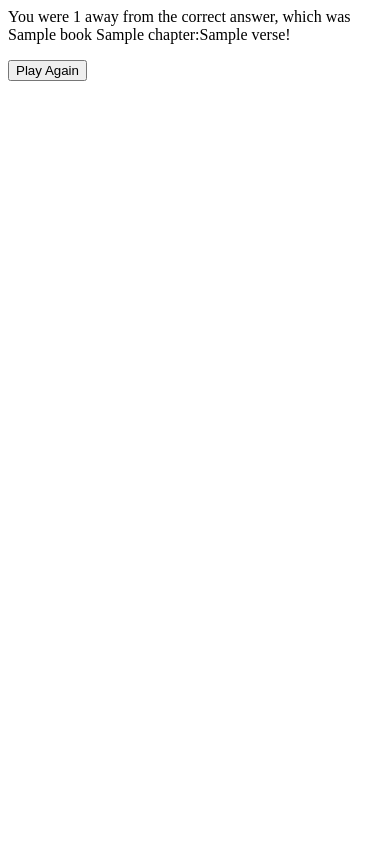
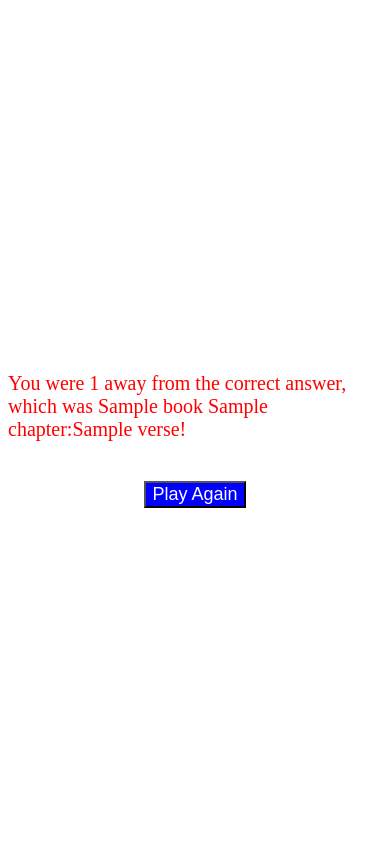
Before and after one commit to howcouldyouforgetthisusername/bible-guesser, a Flask app: template bible_guesser/templates/post_guess.html in a window 390 px wide. Before the commit the page ends 81 px from the top, so only its background shows below. Run offline with Flask 3, Linux system fonts and the light colour scheme; the template is opened without the code that fills it: most values are stand-ins (such as "Sample title", 1, 10 or a date in 2020).

Commit message:
feat: restyle the webpages

```diff
--- a/bible_guesser/templates/post_guess.html
+++ b/bible_guesser/templates/post_guess.html
@@ -1,6 +1,11 @@
-{% if correct_guess %}
-<p>You got it exactly right!</p>
-{% else %}
-<p>You were {{ num_verses }} away from the correct answer, which was {{ book }} {{ chapter }}:{{ verse }}!</p>
-{% endif %}
-<button onclick="location.href='/'" class="btn btn-primary">Play Again</button>
+<div style="display: flex; justify-content: center; align-items: center; height: 100vh; flex-direction: column;">
+    {% if correct_guess %}
+    <p style="color: green; font-size: 20px;">You got it exactly right!</p>
+    {% else %}
+    <p style="color: red; font-size: 20px;">You were {{ num_verses }} away from the correct answer, which was {{ book }}
+        {{
+        chapter }}:{{ verse }}!</p>
+    {% endif %}
+    <button style="background-color: blue; color: white; font-size: 18px; margin-top: 20px;" onclick="location.href='/'"
+        class="btn btn-primary">Play Again</button>
+</div>
```
Also changed, not shown: bible_guesser/templates/index.html (+16 -1 lines).
